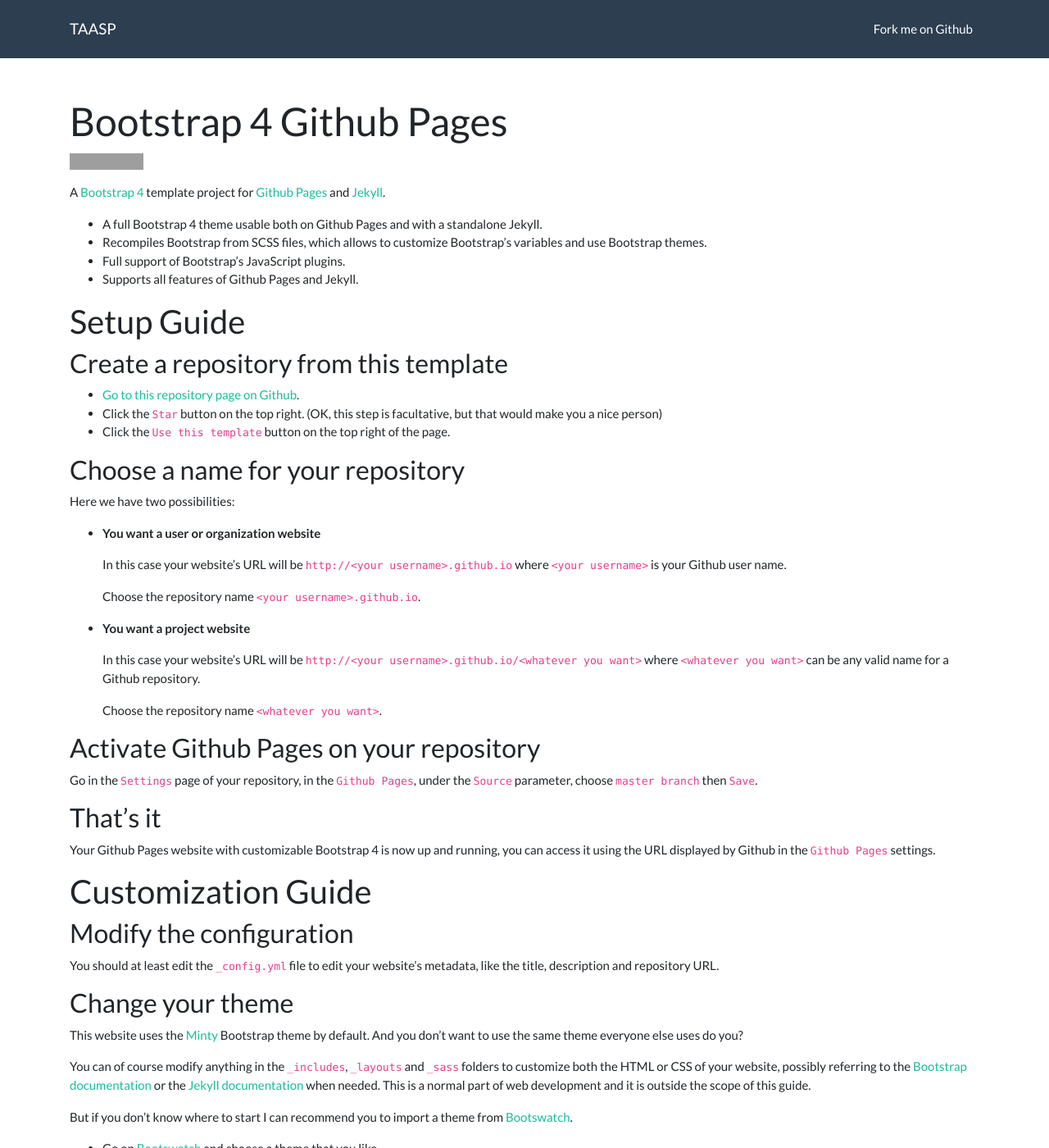
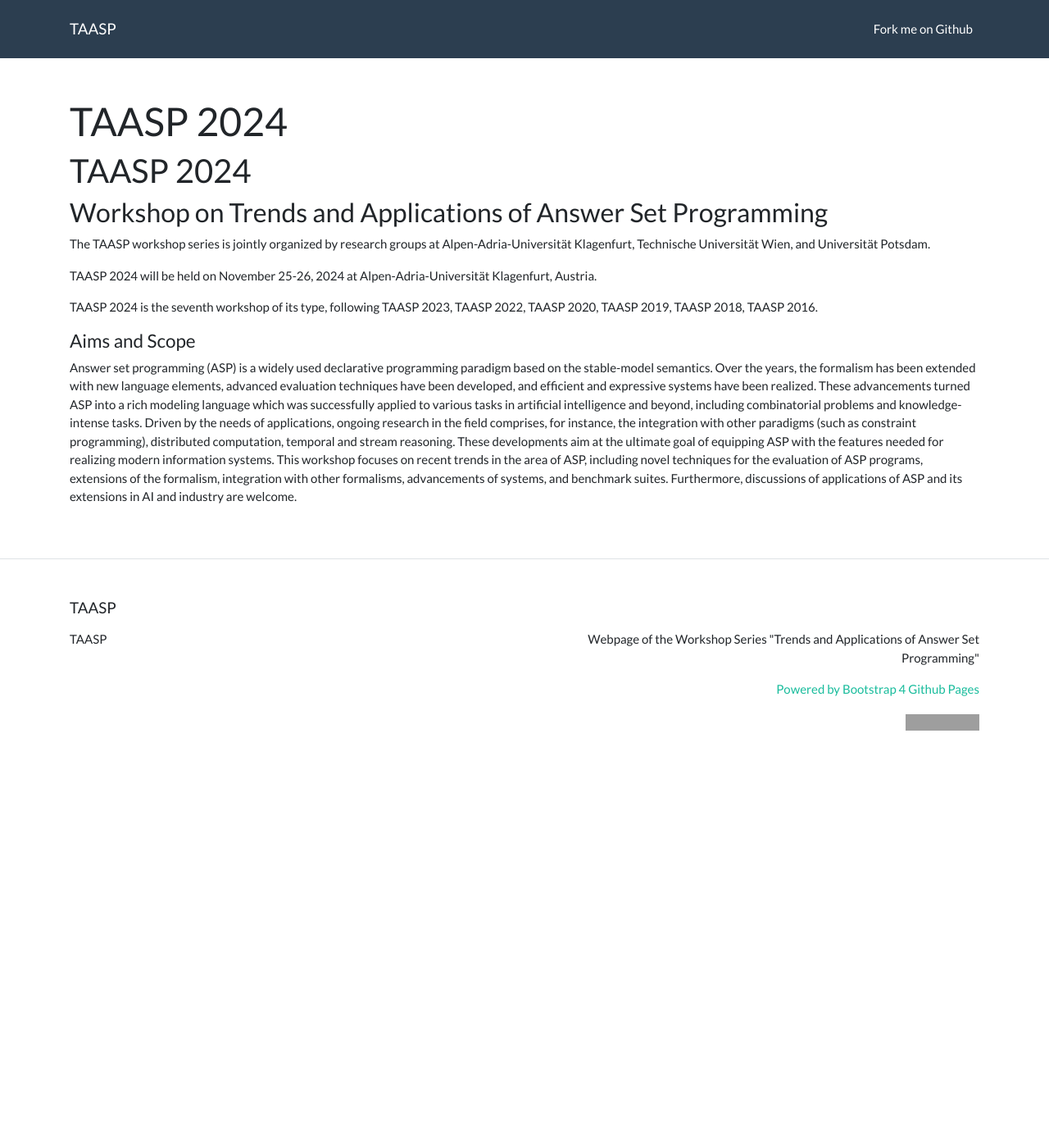
Before and after one commit to tlyphed/taasp.at, a Jekyll site: the page built from index.md, in a window 1280 px wide and 1400 px high. Shown: the whole window at 82% size. Built offline with Jekyll 4.4.1, drawn with Linux system fonts in a browser that asks for light colours; some of the changed text lies outside the part shown; grey boxes are pictures that could not be loaded.

Commit message:
basic changes

```diff
--- a/_config.yml
+++ b/_config.yml
@@ -16,13 +16,13 @@
 title: TAASP
 email: ""
 description: >- # this means to ignore newlines until "baseurl:"
-  A Bootstrap 4 start up project for Jekyll and Github Pages
+  Webpage of the Workshop Series "Trends and Applications of Answer Set Programming"
 #baseurl: "" # the subpath of your site, e.g. /blog
 #url: "" # the base hostname & protocol for your site, e.g. http://example.com
 #twitter_username: jekyllrb
 #github_username:  jekyll
 
-repository: "tlyphed/taasp.at"
+#repository: "tlyphed/taasp.at"
 
 # Build settings
 plugins:
--- a/index.md
+++ b/index.md
@@ -1,112 +1,18 @@
 ---
 layout: page
-title: Bootstrap 4 Github Pages
+title: TAASP 2024
 ---
 
-[![GitHub Repo stars](https://img.shields.io/github/stars/nicolas-van/bootstrap-4-github-pages?style=social)](https://github.com/nicolas-van/bootstrap-4-github-pages)
 
-A [Bootstrap 4](https://getbootstrap.com/) template project for [Github Pages](https://pages.github.com/) and [Jekyll](https://jekyllrb.com/).
+## TAASP 2024
 
-* A full Bootstrap 4 theme usable both on Github Pages and with a standalone Jekyll.
-* Recompiles Bootstrap from SCSS files, which allows to customize Bootstrap's variables and use Bootstrap themes.
-* Full support of Bootstrap's JavaScript plugins.
-* Supports all features of Github Pages and Jekyll.
+### Workshop on Trends and Applications of Answer Set Programming
 
-## Setup Guide
+The TAASP workshop series is jointly organized by research groups at Alpen-Adria-Universität Klagenfurt, Technische Universität Wien, and Universität Potsdam.
 
-### Create a repository from this template
+TAASP 2024 will be held on November 25-26, 2024 at Alpen-Adria-Universität Klagenfurt, Austria.
 
-* [Go to this repository page on Github](https://github.com/nicolas-van/bootstrap-4-github-pages).
-* Click the `Star` button on the top right. (OK, this step is facultative, but that would make you a nice person)
-* Click the `Use this template` button on the top right of the page.
+TAASP 2024 is the seventh workshop of its type, following TAASP 2023, TAASP 2022, TAASP 2020, TAASP 2019, TAASP 2018, TAASP 2016.
 
-### Choose a name for your repository
-
-Here we have two possibilities:
-
-* **You want a user or organization website**
-
-  In this case your website's URL will be `http://<your username>.github.io` where `<your username>` is your Github user name.
-
-  Choose the repository name `<your username>.github.io`.
-
-* **You want a project website**
-
-  In this case your website's URL will be `http://<your username>.github.io/<whatever you want>` where `<whatever you want>` can be any valid name for a Github repository.
-
-  Choose the repository name `<whatever you want>`.
-
-### Activate Github Pages on your repository
-
-Go in the `Settings` page of your repository, in the `Github Pages`, under the `Source` parameter, choose `master branch` then `Save`.
-
-### That's it
-
-Your Github Pages website with customizable Bootstrap 4 is now up and running, you can access it using the URL displayed by Github in the `Github Pages` settings.
-
-## Customization Guide
-
-### Modify the configuration
-
-You should at least edit the `_config.yml` file to edit your website's metadata, like the title, description and repository URL.
-
-### Change your theme
-
-This website uses the [Minty](https://bootswatch.com/minty/) Bootstrap theme by default. And you don't want to use the same theme everyone else uses do you?
-
-You can of course modify anything in the `_includes`, `_layouts` and `_sass` folders to customize both the HTML or CSS of your website, possibly referring to the [Bootstrap documentation](https://getbootstrap.com/) or the [Jekyll documentation](https://jekyllrb.com/) when needed. This is a normal part of web development and it is outside the scope of this guide.
-
-But if you don't know where to start I can recommend you to import a theme from [Bootswatch](https://bootswatch.com/).
-
-* Go on [Bootswatch](https://bootswatch.com/) and choose a theme that you like.
-* Using the top bar, download its `_variables.scss` and `_bootswatch.scss` files.
-* Copy the content of `_variables.scss` in `_sass/_variables.scss`.
-* Copy the content of `_bootswatch.scss` in `_sass/_bootstrap_customization.scss`.
-
-That's it, you now have a totally different appearance for you website.
-
-### Modify the content
-
-You probably don't want the present guide to be the front page of your website, so you should edit the `index.md` file. You probably also want to edit or delete the `CONTRIBUTING.md`, `README.md` and `LICENSE.md` files.
-
-Aside from that you can of course create new pages and posts like with any Jekyll website by refering to the [Jekyll documentation](https://jekyllrb.com/).
-
-### Run Jekyll on your computer to speed up testing
-
-Editing your website's content or theme directly on Github is completely possible but, due to the time Github Pages takes to update your website, it will probably be much more effective to work using a local Jekyll installation.
-
-To do so:
-
-* Install the [requirements for Jekyll](https://jekyllrb.com/docs/installation/).
-* Type `bundle install` at the root of your project to install the necessary Ruby dependencies.
-* Type `bundle exec jekyll serve` to launch the test Jekyll web server that will re-compile your work if you edit it.
-* You can then open `http://localhost:4000` in your web browser to see your work-in-progress website.
-
-Please note that, to ensure maximum compatibility with Github Pages, the `Gemfile` of this project references the `github-pages` gem, not Jekyll directly. This implies some differences in behavior compared to the official documentation of Jekyll.
-
-## Known issues
-
-* Bootstrap 4 should normally be post-processed using [Autoprefixer](https://github.com/postcss/autoprefixer). Even if it is possible to use autoprefixer with Jekyll, it is not possible with a classic Github Pages installation without adding some kind of pre-processing before publication. Since this project mostly aims compatibility with Github Pages I prefer to keep it that way. The consequences of this choice is that some Bootstrap features could not work as expected on older browsers.
-
-## How to contribute
-
-Like this project ? [Consider adding a star on Github](https://github.com/nicolas-van/bootstrap-4-github-pages).
-
-[You can also see the contribution guide](https://github.com/nicolas-van/bootstrap-4-github-pages/blob/master/CONTRIBUTING.md).
-
-## Websites using Bootstrap 4 Github Pages
-
-* [My personal blog](https://nicolas-van.github.io/)
-* [the wavelet's profile](https://thewavelet.github.io/)
-* [William Moore's website](https://will2bill.com/)
-* [roseblood.github.io](https://roseleblood.github.io/)
-* [borislouis.github.io](https://borislouis.github.io/)
-* [dariusnwadike.github.io](https://dariusnwadike.github.io/)
-* [libcoap.net](https://libcoap.net/)
-
-## Other Github Pages related projects
-
-I'm a fan of Github Pages for the possibilities it offers to anyone to publish a website for free. I have multiple projects that could be of interest if that's your case too:
-
-* [Easy Markdown to Github Pages](https://nicolas-van.github.io/easy-markdown-to-github-pages/)
-* [Parcel Github Pages Boilerplate](https://github.com/nicolas-van/parcel-github-pages-boilerplate)
+#### Aims and Scope
+Answer set programming (ASP) is a widely used declarative programming paradigm based on the stable-model semantics. Over the years, the formalism has been extended with new language elements, advanced evaluation techniques have been developed, and efficient and expressive systems have been realized. These advancements turned ASP into a rich modeling language which was successfully applied to various tasks in artificial intelligence and beyond, including combinatorial problems and knowledge-intense tasks. Driven by the needs of applications, ongoing research in the field comprises, for instance, the integration with other paradigms (such as constraint programming), distributed computation, temporal and stream reasoning. These developments aim at the ultimate goal of equipping ASP with the features needed for realizing modern information systems. This workshop focuses on recent trends in the area of ASP, including novel techniques for the evaluation of ASP programs, extensions of the formalism, integration with other formalisms, advancements of systems, and benchmark suites. Furthermore, discussions of applications of ASP and its extensions in AI and industry are welcome.
```
Also changed, not shown: README.md.
